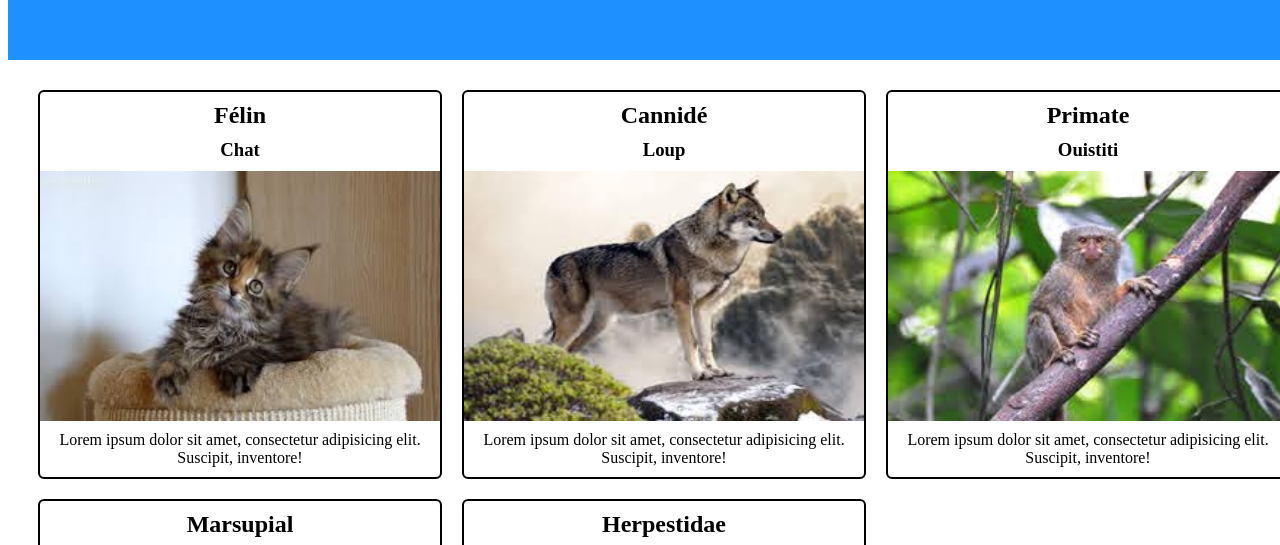
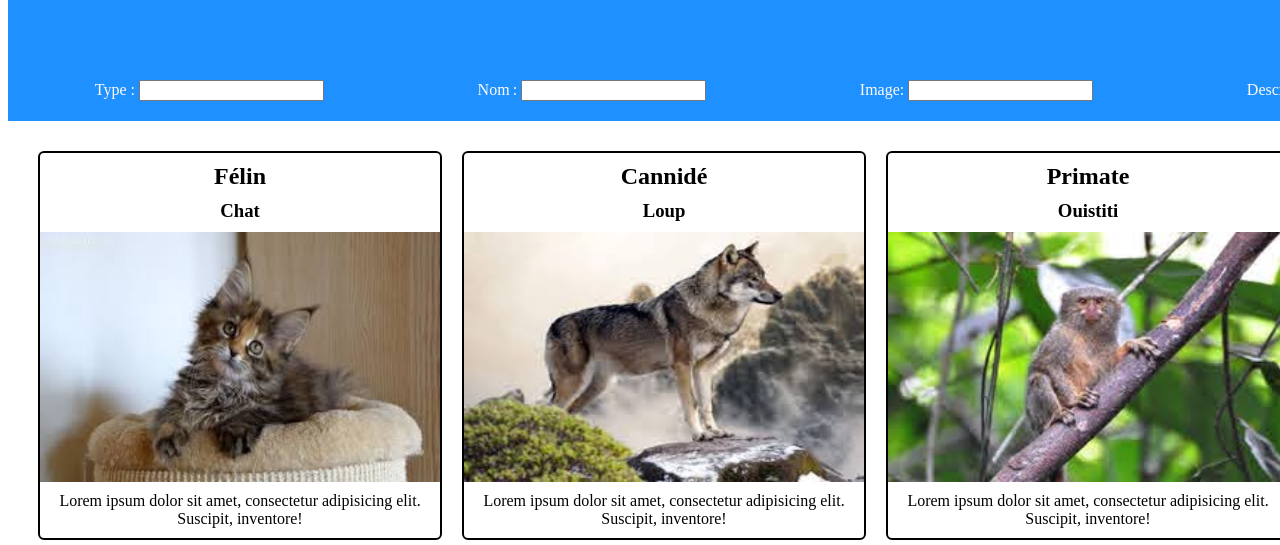
Before and after one commit to faurekevin/pocketmamifere, a plain HTML site: page index.html in a window 1280 px wide. Shown: the part 166-711 px from the top of the page. Drawn offline with Linux system fonts and the light colour scheme.

Commit message:
etape4 rajout d un formulaire

```diff
--- a/index.html
+++ b/index.html
@@ -12,6 +12,29 @@
 		<header>
 			<h1>mammifères</h1>
 		</header>
+		<!-- -------------------------formulaire----------------- -->
+		<div class="form">
+		<form action="#" method="#">
+			<div>
+				<label for="type">Type :</label>
+				<input type="text" id="type" name="user_name">
+			</div>
+			<div>
+				<label for="nom">Nom :</label>
+				<input type="text" id="nom" name="user_name">
+			</div>
+		    <div>
+				<label for="img">Image:</label>
+				<input type="#" id="img" name="#">
+			</div>
+			<div>
+				<label for="paragraphe">Descriptions:</label>
+				<input type="text" id="p" name="user_name">
+			</div>
+
+
+		</form>
+		</div>
 		<main>
 			<div id="mami" class="mami">
 				<div>
--- a/style.css
+++ b/style.css
@@ -13,6 +13,18 @@ h1{
 }
 img {
 	max-width: 100%;
+}
+form {
+	display: flex;
+	padding: 20px;
+	background-color: dodgerblue;
+	justify-content: space-around;
+}
+form div+div {
+	margin-left: 20px;
+}
+form label {
+	color: snow;
 }
 .mami {
 	display: flex;
```
